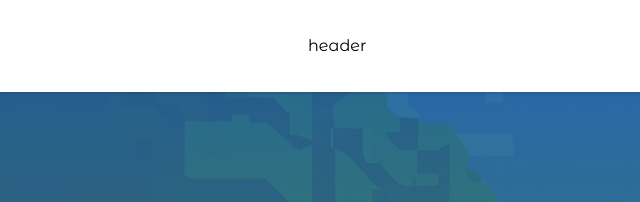
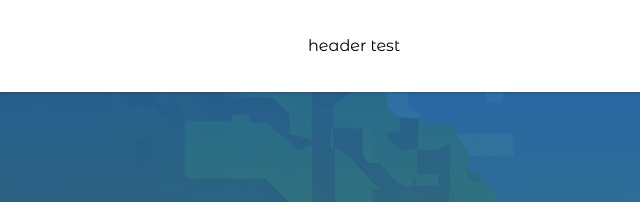
Before and after one commit to TurchynykOleksii/minecraft, a website: page src/html/pages/index.html in a window 1280 px wide. Shown: the top 202 px of the page, 0-640 px from the left. Drawn offline with nearby package versions, Linux system fonts and the light colour scheme; files that its build step writes are made by us from their sources; files whose address does not match are found by name; a web font is replaced by a local one.

Commit message:
test git

```diff
--- a/src/html/partials/header.html
+++ b/src/html/partials/header.html
@@ -1,5 +1,5 @@
 <header class="header">
   <div class="container header__container">
-    <p>header</p>
+    <p>header test</p>
   </div>
 </header>
```
